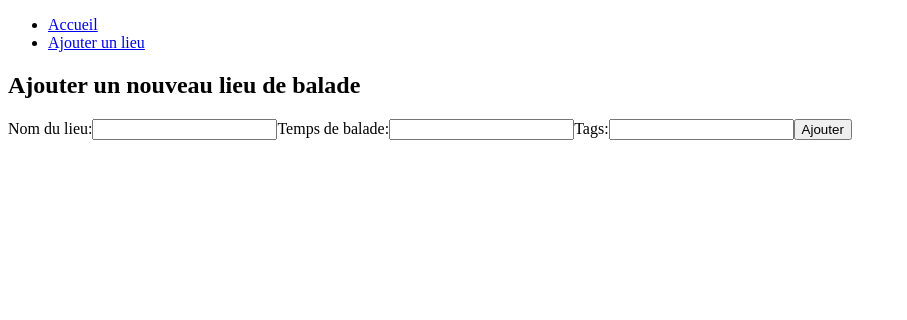
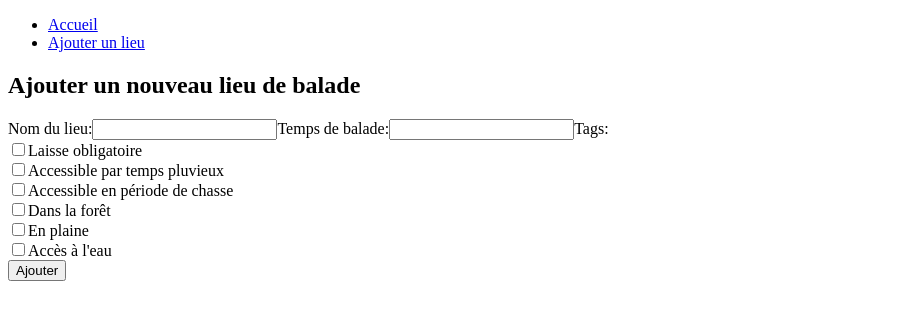
Before and after one commit to tatiana-sthl/se-balader, a React (Create React App) app: page /add in a window 1280 px wide. Shown: the top 320 px of the page, without its empty margins (0-907 px from the left). Built offline with nearby package versions, Linux system fonts and the light colour scheme.

Commit message:
add filter about tags

```diff
--- a/src/components/AddPlaceForm.js
+++ b/src/components/AddPlaceForm.js
@@ -2,6 +2,7 @@ import React, { useState } from 'react';
 import axios from 'axios';
 import { useNavigate } from 'react-router-dom';
 
+const predefinedTags = ['Laisse obligatoire', 'Accessible par temps pluvieux', 'Accessible en période de chasse', 'Dans la forêt', 'En plaine', 'Accès à l\'eau'];
 
 const AddPlaceForm = () => {
   const [name, setName] = useState('');
@@ -38,7 +39,23 @@ const AddPlaceForm = () => {
         <input type="number" value={time} onChange={e => setTime(e.target.value)} />
 
         <label>Tags:</label>
-        <input type="text" value={tags} onChange={e => setTags(e.target.value)} />
+        {predefinedTags.map(tag => (
+          <div key={tag}>
+            <input
+              type="checkbox"
+              value={tag}
+              checked={tags.includes(tag)}
+              onChange={e => {
+                if (e.target.checked) {
+                  setTags([...tags, tag]);
+                } else {
+                  setTags(tags.filter(t => t !== tag));
+                }
+              }}
+            />
+            <label>{tag}</label>
+          </div>
+        ))}
 
         <button type="submit">Ajouter</button>
       </form>
--- a/src/components/PlaceList.js
+++ b/src/components/PlaceList.js
@@ -1,9 +1,13 @@
 import React, { useState, useEffect } from 'react';
 import axios from 'axios';
 
+const predefinedTags = ['Laisse obligatoire', 'Accessible par temps pluvieux', 'Accessible en période de chasse', 'Dans la forêt', 'En plaine', 'Accès à l\'eau'];
+
 const PlaceList = () => {
   const [places, setPlaces] = useState([]);
+  const [filteredPlaces, setFilteredPlaces] = useState([]);
   const [isLoading, setIsLoading] = useState(true);
+  const [selectedTags, setSelectedTags] = useState([]);
 
   useEffect(() => {
     axios.get('/api/places')
@@ -17,11 +21,17 @@ const PlaceList = () => {
       });
   }, []);
 
+  useEffect(() => {
+    const filtered = places.filter(place =>
+      selectedTags.every(tag => place.tags.includes(tag.toLowerCase()))
+    );
+    setFilteredPlaces(filtered);
+  }, [selectedTags, places]);
+
   const handleDelete = (id) => {
     axios.delete(`/api/places/${id}`)
       .then(response => {
         console.log(response.data);
-        // Rechargez simplement la page pour refléter la suppression
         window.location.reload();
       })
       .catch(error => {
@@ -36,8 +46,30 @@ const PlaceList = () => {
   return (
     <div>
       <h2>Liste des lieux de balade</h2>
-      <ul>
-        {places.map(place => (
+      <div>
+      <h4>Filtrer par tags:</h4>
+      {predefinedTags.map(tag => (
+        <div key={tag}>
+          <input
+            type="checkbox"
+            value={tag}
+            checked={selectedTags.includes(tag)}
+            onChange={e => {
+              if (e.target.checked) {
+                setSelectedTags([...selectedTags, tag]);
+              } else {
+                setSelectedTags(selectedTags.filter(t => t !== tag));
+              }
+            }}
+          />
+          <label>{tag}</label>
+        </div>
+      ))}
+    </div>
+    <ul>
+      {places
+        .filter(place => selectedTags.length === 0 || place.tags.some(tag => selectedTags.includes(tag)))
+        .map(place => (
           <li key={place._id}>
             {place.name} - {place.time} minutes - {place.tags}
             <button onClick={() => handleDelete(place._id)}>Supprimer</button>
```
